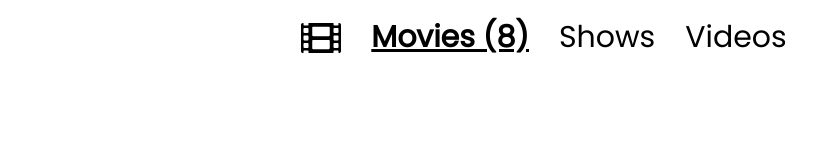
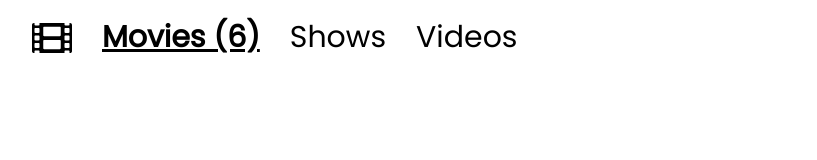
Before and after one commit to Nuri1977/capstone-js-movies, a website built with webpack: page src/index.html in a window 1280 px wide. Shown: the whole page, without its empty margins (96-913 px from the left). Built offline with nearby package versions, Linux system fonts and the light colour scheme.

Commit message:
add container class

```diff
--- a/src/index.html
+++ b/src/index.html
@@ -9,10 +9,10 @@
   <title>Movies</title>
 </head>
 <body>
-  <header id="header" class="d-flex">
+  <header id="header" class="d-flex container">
     <i class="fas fa-film" id="logo"></i>
     <ul id="nav-bar" class="d-flex">
-      <li class="nav-item active"><p>Movies (8)</p></li>
+      <li class="nav-item active"><p>Movies (6)</p></li>
       <li class="nav-item"><p>Shows</p></li>
       <li class="nav-item"><p>Videos</p></li>
     </ul>
--- a/src/styles.css
+++ b/src/styles.css
@@ -52,7 +52,7 @@ a:hover {
 #header {
   width: 100%;
   margin-top: 15px;
-  justify-content: center;
+  justify-content: flex-start;
   align-items: center;
   gap: 30px;
   font-size: 30px;
@@ -70,3 +70,8 @@ a:hover {
   font-weight: bold;
   text-decoration: underline;
 }
+
+.container {
+  max-width: 80%;
+  margin: auto;
+}
```
Also changed, not shown: dist/index.html, dist/main.js.
